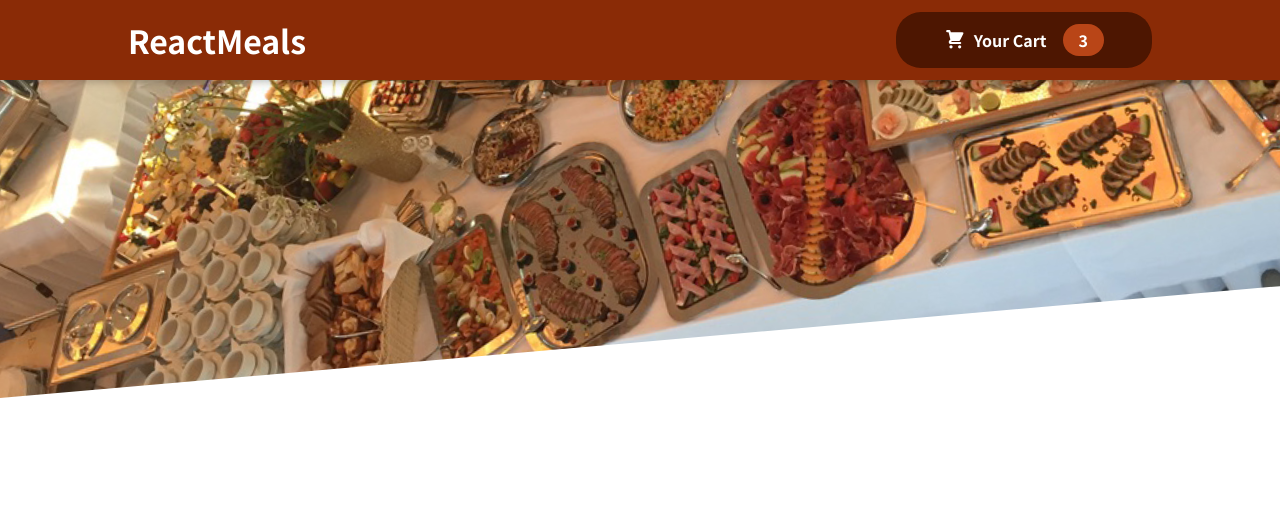
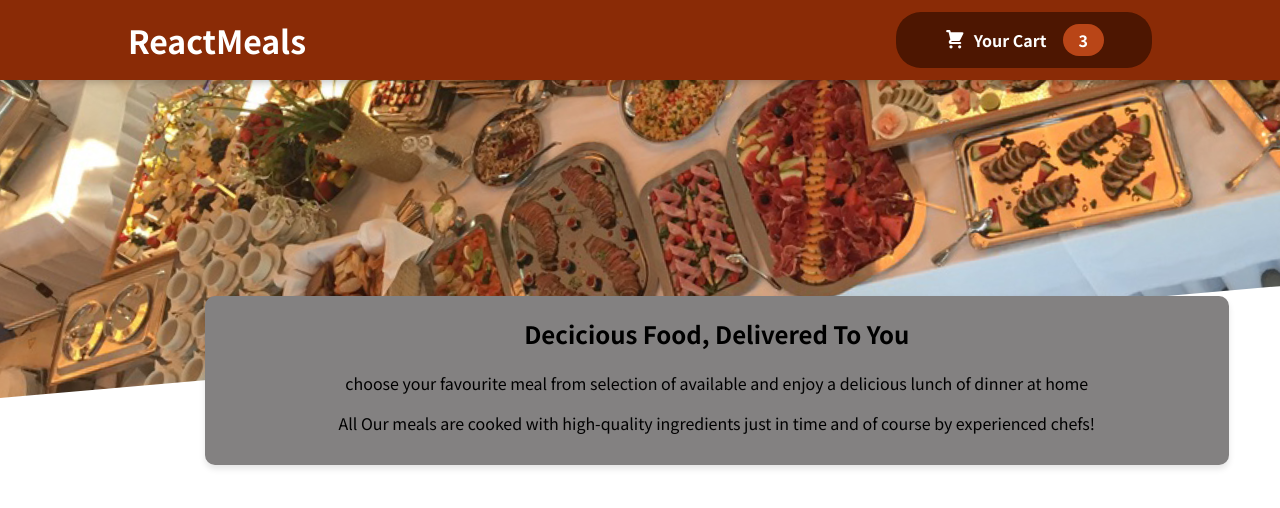
Before and after one commit to Shakyaalok/React_Resturant, a React (Create React App) app: page / in a window 1280 px wide. Shown: the top 508 px of the page. Built offline with nearby package versions, Linux system fonts and the light colour scheme.

Commit message:
summary added

```diff
--- a/src/App.jsx
+++ b/src/App.jsx
@@ -1,10 +1,12 @@
 import Header from "./Components/Layout/Header";
+import Summary from "./Components/Layout/Summary";
 import { Fragment } from "react";
 
 function App() {
   return (
     <Fragment>
       <Header/>
+      <Summary/>
     </Fragment>
   );
 }
--- /dev/null
+++ b/src/Components/Layout/Summary.jsx
@@ -0,0 +1,20 @@
+import React,{Fragment} from 'react'
+import classes from './Summary.module.css'
+
+const Summary = () => {
+  return (
+   <div className={classes['summary-card']}>
+      <h2>Decicious Food, Delivered To You</h2>
+      <p>
+        choose your favourite meal from selection of available and enjoy a delicious
+        lunch of dinner at home
+      </p>
+      <p>
+        All Our meals are cooked with high-quality ingredients just in time and of course by
+        experienced chefs!
+      </p>
+    </div>
+  )
+}
+
+export default Summary
--- /dev/null
+++ b/src/Components/Layout/Summary.module.css
@@ -0,0 +1,20 @@
+.summary-card {
+    width: 80%;
+    padding: 20px;
+    border-radius: 10px;
+    box-shadow: 0 4px 6px rgba(0, 0, 0, 0.1);
+    background-color: #838181;
+    margin: 0 auto;
+    text-align: center;
+    position: absolute;
+    top: 37%;
+    left: 16%;
+}
+
+.summary-card h2 {
+    margin-top: 0;
+}
+
+.summary-card p {
+    margin-bottom: 10px;
+}
```
